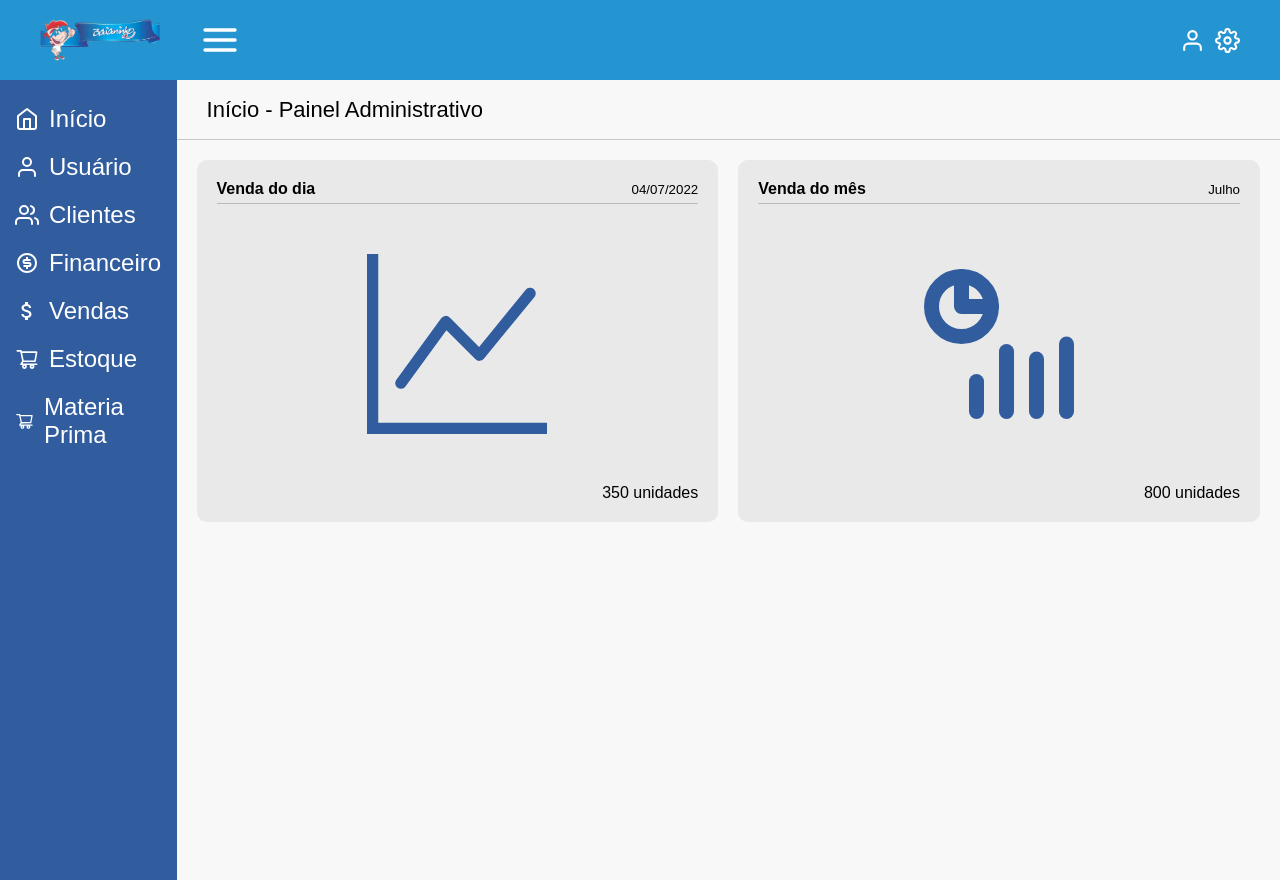
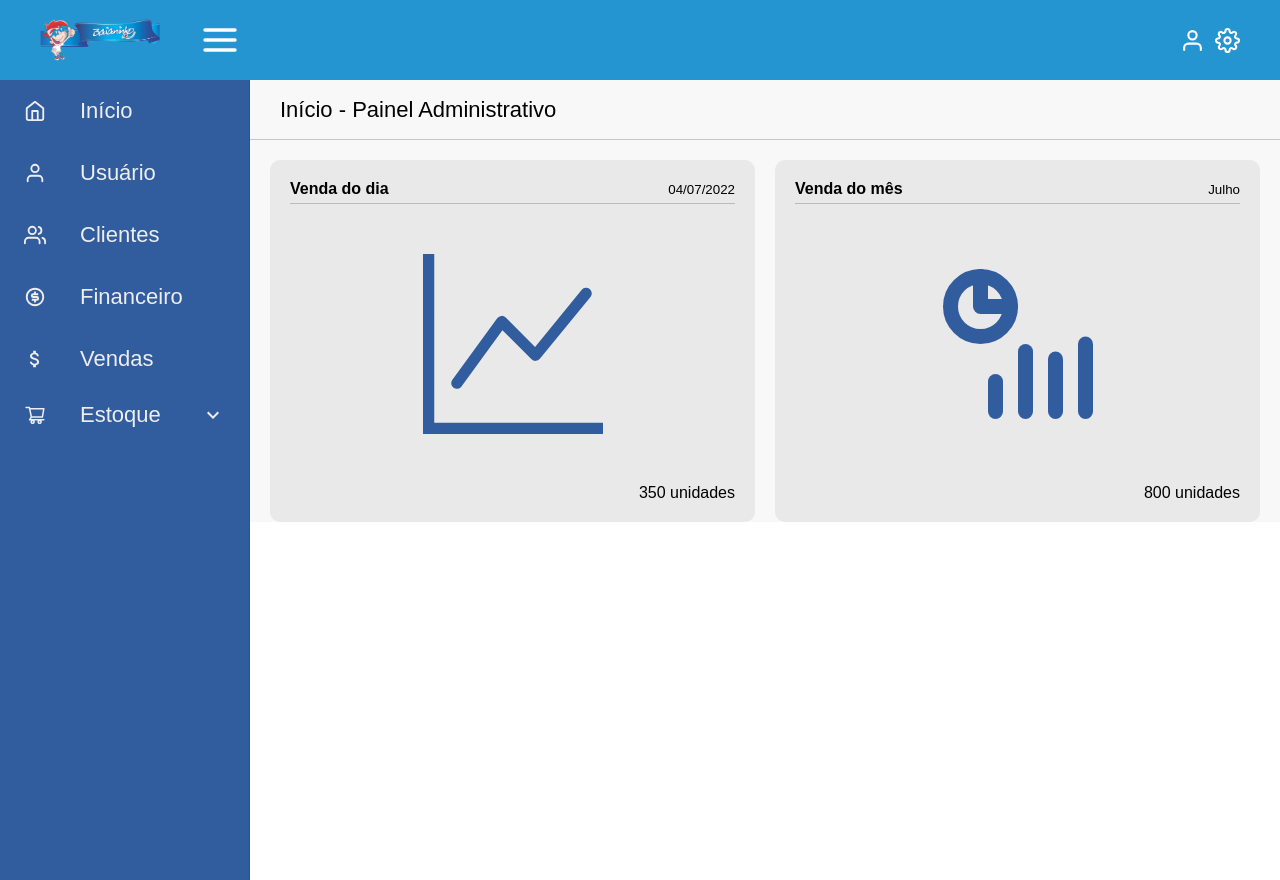
Before and after one commit to baianinho-pds/baianinho-client, a React (Vite) app: page / in a window 1280 px wide. After the commit the page ends 800 px from the top, so only its background shows below. Built offline with nearby package versions, Linux system fonts and the light colour scheme; a web font is replaced by a local one.

Commit message:
feat: replace old sidebar with sidebar with material ui

```diff
--- a/src/App.tsx
+++ b/src/App.tsx
@@ -1,13 +1,13 @@
-import Sidebar from "./components/Sidebar";
 import { BrowserRouter, Routes, Route } from "react-router-dom";
 import Home from "./pages/Home";
 import Users from "./pages/Users";
 import MateriaPrima from "./pages/MateriaPrima";
+import SidebarMaterialUi from "./components/SidebarMaterialUi";
 function App() {
   return (
     <BrowserRouter>
       <div className="container-page">
-        <Sidebar />
+        <SidebarMaterialUi />
         <Routes>
           <Route path="/" element={<Home />} />
           <Route path="/users" element={<Users />} />
```
